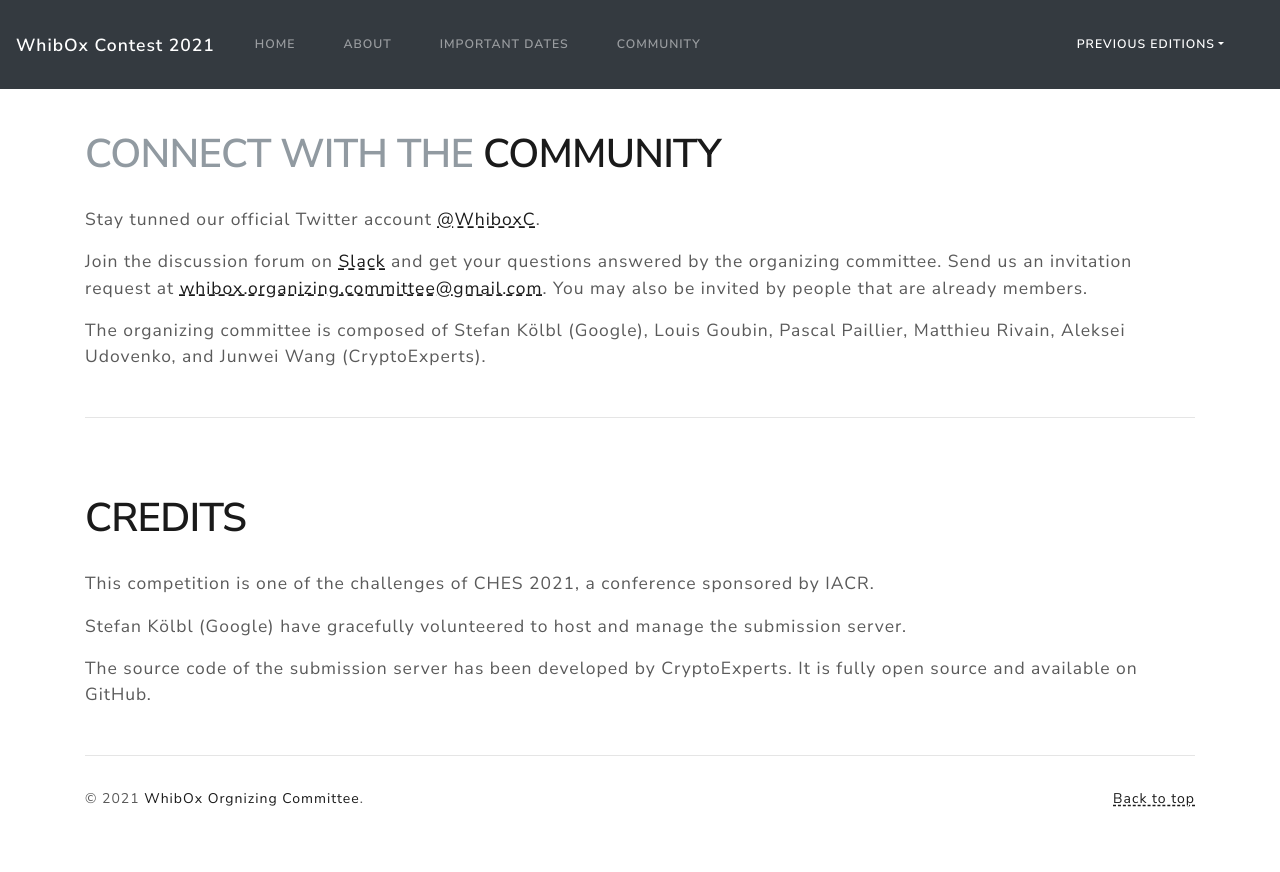
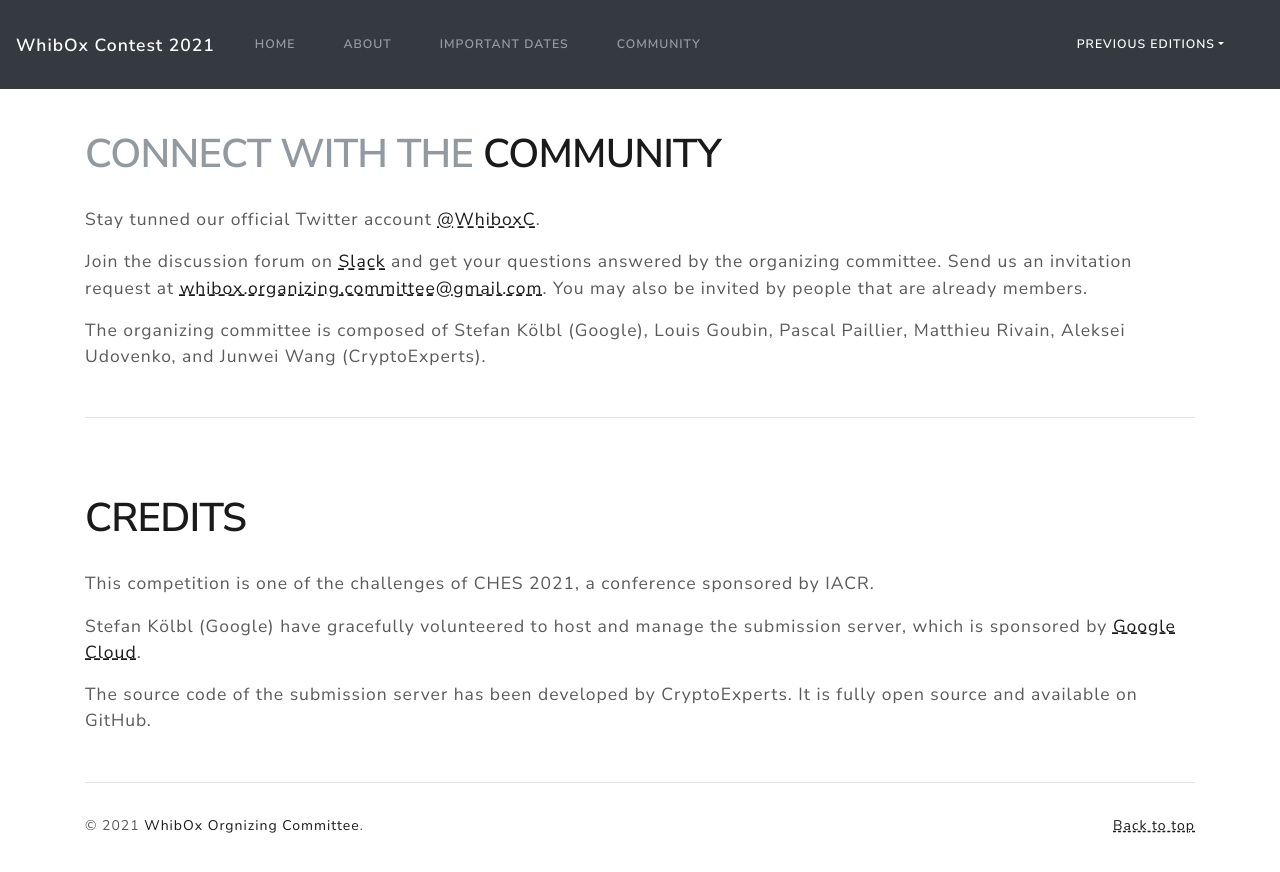
Before and after one commit to whibox-contest/whibox-contest.github.io, a Jekyll site: the page built from 2021/index.html, in a window 1280 px wide and 900 px high, scrolled down 1989 px. Shown: the top 872 px of the window. Built offline with Jekyll 4.4.1, drawn with Linux system fonts in a browser that asks for light colours.

Commit message:
Update credits

```diff
--- a/2021/index.html
+++ b/2021/index.html
@@ -297,7 +297,7 @@ redirect_from: "/index.html"
             </p>
 
             <p class="lead">
-              Stefan Kölbl (Google) have gracefully volunteered to host and manage the submission server.
+              Stefan Kölbl (Google) have gracefully volunteered to host and manage the submission server, which is sponsored by <a href="https://g.co/cloud">Google Cloud</a>.
             </p>
 
             <p class="lead">
```
